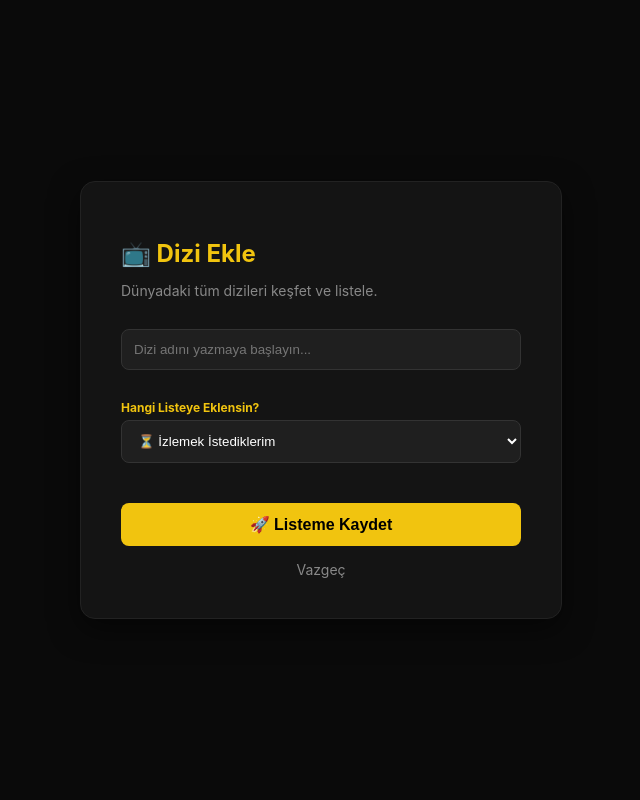
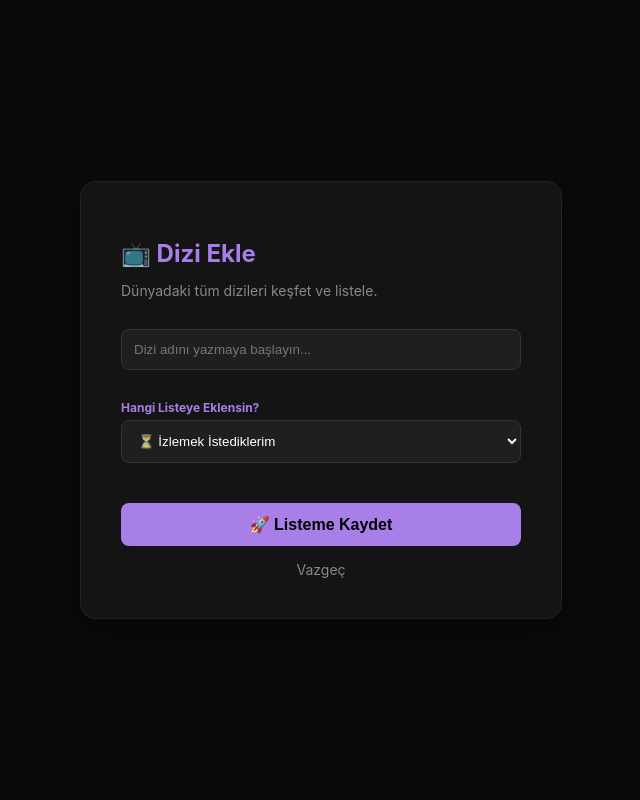
Before and after one commit to alisancaktr/programlama2, a Django app: page /diziler/dizi-ekle/ in a window 1280 px wide. Shown: the whole page, without its empty margins (319-959 px from the left). Run offline with Django 4.2, Linux system fonts and the light colour scheme; a user stored in the database is signed in.

Commit message:
temalar düzeltildi

```diff
--- a/templates/dizi_detay.html
+++ b/templates/dizi_detay.html
@@ -9,9 +9,9 @@
     :root {
       --bg: #0a0a0a;
       --surface: #141414;
-      --accent: #a87ee8; /* Diziler için mor tonu */
-      --text: #ffffff;
-      --muted: #888888;
+      --accent: #a87ee8; /* Diziler için mor */
+      --text: #f0ece4;
+      --muted: rgba(240,236,228,0.45);
     }
 
     *, *::before, *::after { box-sizing: border-box; margin: 0; padding: 0; }
--- a/templates/dizi_ekle.html
+++ b/templates/dizi_ekle.html
@@ -6,11 +6,11 @@
     <style>
         body { background-color: #0a0a0a; color: #ffffff; font-family: 'Inter', sans-serif; margin: 0; display: flex; justify-content: center; align-items: center; height: 100vh; }
         .form-card { background: #141414; padding: 40px; border-radius: 15px; border: 1px solid #222; width: 400px; box-shadow: 0 10px 30px rgba(0,0,0,0.5); }
-        h1 { color: #f1c40f; font-size: 24px; margin-bottom: 10px; }
+        h1 { color: #a87ee8; font-size: 24px; margin-bottom: 10px; }
         p { color: #888; font-size: 14px; margin-bottom: 30px; }
         .input-group { margin-bottom: 20px; position: relative; }
         input, select { width: 100%; padding: 12px; background: #1f1f1f; border: 1px solid #333; border-radius: 8px; color: white; box-sizing: border-box; margin-bottom: 10px; }
-        input:focus { border-color: #f1c40f; outline: none; }
+        input:focus { border-color: #a87ee8; outline: none; }
 
         /* Arama Sonuçları Paneli */
         #results {
@@ -22,10 +22,10 @@
         .result-item:hover { background: #333; }
         .result-item img { width: 40px; border-radius: 4px; }
 
-        .btn-save { background: #f1c40f; color: #000; width: 100%; padding: 12px; border: none; border-radius: 8px; font-weight: bold; cursor: pointer; font-size: 16px; transition: 0.3s; margin-top: 10px; }
+        .btn-save { background: #a87ee8; color: #000; width: 100%; padding: 12px; border: none; border-radius: 8px; font-weight: bold; cursor: pointer; font-size: 16px; transition: 0.3s; margin-top: 10px; }
         .btn-save:hover { background: #d4af37; transform: translateY(-2px); }
         .cancel-link { display: block; text-align: center; margin-top: 15px; color: #888; text-decoration: none; font-size: 14px; }
-        label { display: block; margin-bottom: 5px; color: #f1c40f; font-size: 12px; font-weight: bold; }
+        label { display: block; margin-bottom: 5px; color: #a87ee8; font-size: 12px; font-weight: bold; }
     </style>
 </head>
 <body>
--- a/templates/film_detay.html
+++ b/templates/film_detay.html
@@ -9,9 +9,9 @@
     :root {
       --bg: #0a0a0a;
       --surface: #141414;
-      --accent: #f1c40f; /* Filmler için altın sarısı tonu daha şık durabilir */
-      --text: #ffffff;
-      --muted: #888888;
+      --accent: #7eb5e8; /* Filmler için mavi */
+      --text: #f0ece4;
+      --muted: rgba(240,236,228,0.45);
     }
 
     *, *::before, *::after { box-sizing: border-box; margin: 0; padding: 0; }
--- a/templates/kitap_detay.html
+++ b/templates/kitap_detay.html
@@ -10,9 +10,9 @@
     :root {
       --bg: #0a0a0a;
       --surface: #141414;
-      --accent: #a87ee8;
-      --text: #ffffff;
-      --muted: #888888;
+      --accent: #7ee8b0; /* Kitaplar için turkuaz */
+      --text: #f0ece4;
+      --muted: rgba(240,236,228,0.45);
     }
 
     *, *::before, *::after { box-sizing: border-box; margin: 0; padding: 0; }
```
Also changed, not shown: templates/film_ekle.html (+4 -4 lines), templates/kitap_ekle.html (+4 -4 lines), db.sqlite3.
